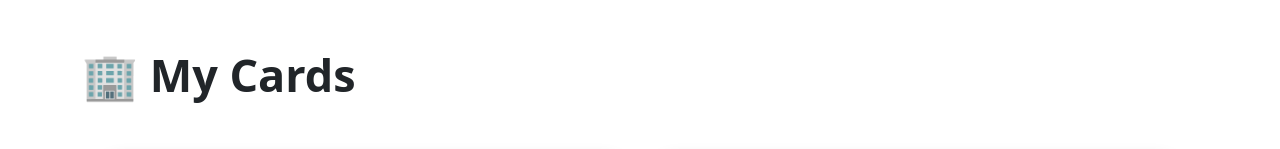
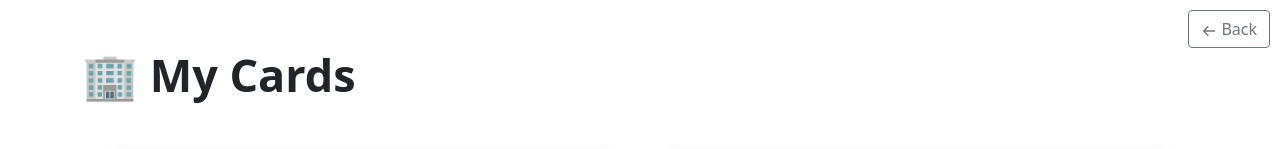
Before and after one commit to ryanntannn/hub-empire, a React (Create React App) app in the folder client/: page /my-cards in a window 1280 px wide. Shown: the top 149 px of the page. Built offline with nearby package versions, Linux system fonts and the light colour scheme.

Commit message:
add back button

```diff
--- a/client/package.json
+++ b/client/package.json
@@ -13,6 +13,7 @@
     "bootstrap": "^5.1.3",
     "react": "^17.0.2",
     "react-dom": "^17.0.2",
+    "react-icons": "^4.3.1",
     "react-router-dom": "^6.2.1",
     "react-scripts": "5.0.0",
     "reactstrap": "^9.0.1",
--- /dev/null
+++ b/client/src/components/BackButton.tsx
@@ -0,0 +1,13 @@
+import { BiArrowBack } from 'react-icons/bi';
+import { useNavigate } from 'react-router-dom';
+import { Button } from 'reactstrap';
+
+export default function BackButton() {
+	const navigate = useNavigate();
+
+	return (
+		<Button className='back-button' outline onClick={() => navigate(-1)}>
+			<BiArrowBack /> Back
+		</Button>
+	);
+}
--- a/client/src/components/MyCards.tsx
+++ b/client/src/components/MyCards.tsx
@@ -1,4 +1,5 @@
 import { Col, Container, Row } from 'reactstrap';
+import BackButton from './BackButton';
 import Card from './Card';
 
 export default function MyCards() {
@@ -12,8 +13,9 @@ export default function MyCards() {
 		/>
 	);
 	return (
-		<div className='home page'>
+		<div className='page'>
 			<Container className='mt-5'>
+				<BackButton />
 				<h1 className='title'>🏢 My Cards</h1>
 				<Container fluid className='mt-5 '>
 					<Row className='mt-3 gx-3'>
--- a/client/src/styles/master.css
+++ b/client/src/styles/master.css
@@ -46,3 +46,9 @@
 	left: 0;
 	top: 0;
 }
+
+.back-button {
+	position: absolute;
+	right: 10px;
+	top: 10px;
+}
```
Also changed, not shown: 1 other file (tests, documents, lock files or other folders).
